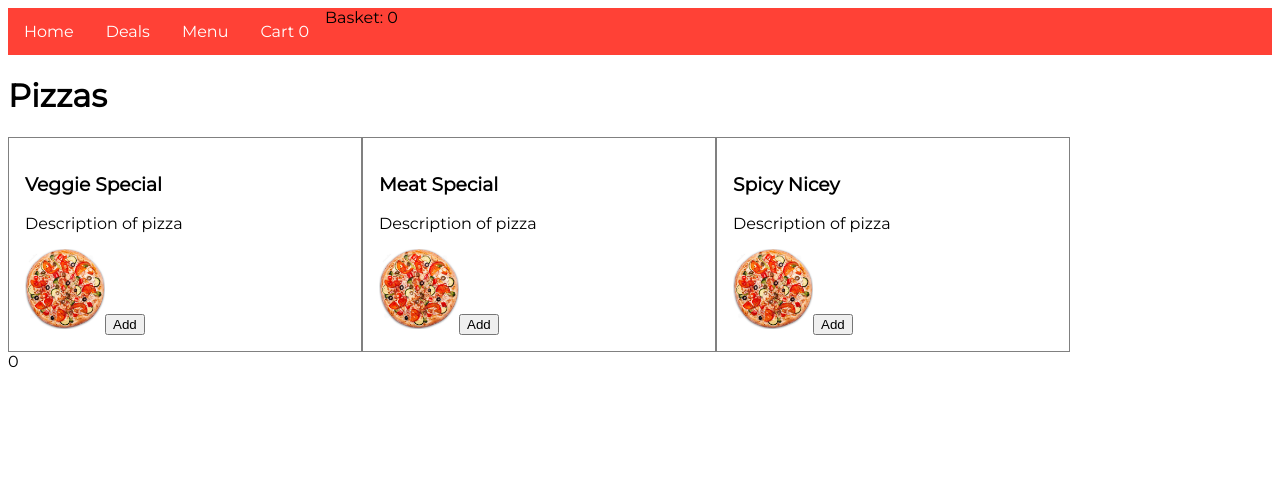
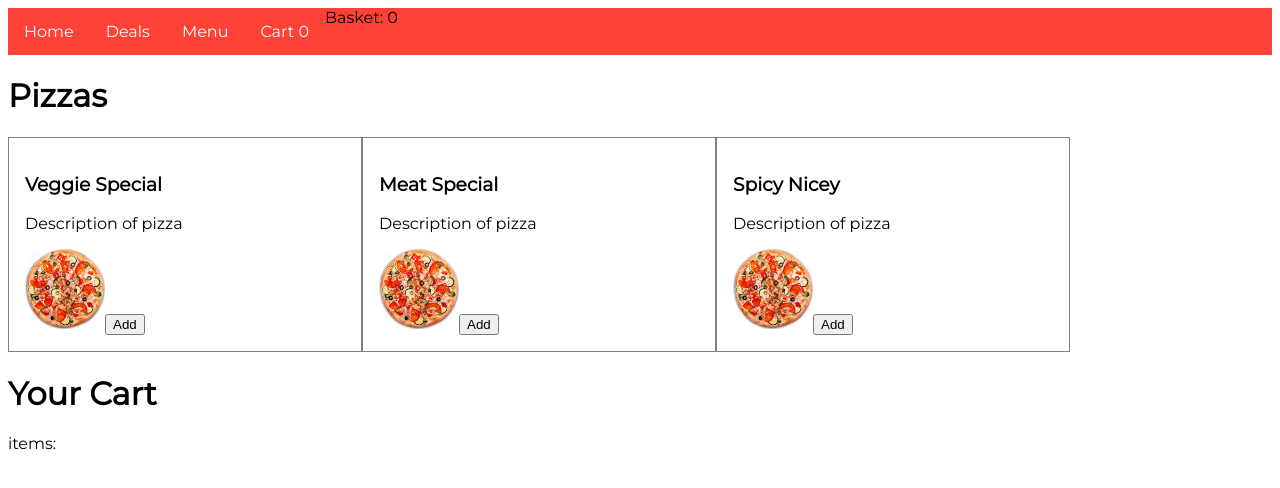
Before and after one commit to samthidny/pizza-shop, an Angular app: page /menu in a window 1280 px wide. Shown: the top 488 px of the page. Built offline with nearby package versions, Linux system fonts and the light colour scheme.

Commit message:
BehaviourSubject working

```diff
--- a/src/app/cart.component.html
+++ b/src/app/cart.component.html
@@ -1 +1,5 @@
-<p>cart works!</p>
+<h1>Your Cart</h1>
+<p>items: {{items}}</p>
+<ul *ngFor="let pizza of items">
+  <li>{{pizza.name}}</li>
+</ul>
--- a/src/app/cart.component.ts
+++ b/src/app/cart.component.ts
@@ -1,4 +1,6 @@
 import { Component, OnInit } from '@angular/core';
+import { CartService } from './cart.service';
+import { Pizza } from './pizza';
 
 @Component({
   selector: 'app-cart',
@@ -7,9 +9,24 @@ import { Component, OnInit } from '@angular/core';
 })
 export class CartComponent implements OnInit {
 
-  constructor() { }
+  items: Pizza[];
+  cartService: CartService;
+
+  constructor(cartService: CartService) {
+    this.cartService = cartService;
+    console.log('Cart constructor');
+    this.items = [];
+
+  }
 
   ngOnInit(): void {
+    console.log('Cart init');
+    this.cartService.cartUpdated$.subscribe({
+      next: () => {
+        console.log('Cart page heard update!!!! ' + this.cartService.items.length);
+        this.items = this.cartService.items;
+      }
+    });
   }
 
 }
--- a/src/app/cart.service.ts
+++ b/src/app/cart.service.ts
@@ -1,6 +1,6 @@
 import { Injectable } from '@angular/core';
 import { Pizza } from './pizza';
-import { Subject } from 'rxjs';
+import { Subject, BehaviorSubject } from 'rxjs';
 
 @Injectable({
   providedIn: 'root'
@@ -9,12 +9,12 @@ export class CartService {
 
   public items: Pizza[];
   public numItems: number;
-  public cartUpdated$: Subject<number>;
+  public cartUpdated$: BehaviorSubject<number>;
 
   constructor() {
     this.items = [];
     this.numItems = 0;
-    this.cartUpdated$ = new Subject<number>();
+    this.cartUpdated$ = new BehaviorSubject<number>(0);
   }
 
   addItem(pizza: Pizza): void {
--- a/src/app/menu.component.html
+++ b/src/app/menu.component.html
@@ -1,9 +1,3 @@
 <h1>Pizzas</h1>
 <app-pizza-list [pizzas]=pizzas (onAddItem)="addItem($event)"></app-pizza-list>
-
-{{cartService.numItems}}
-{{cartService.items}}
-
-<ul *ngFor="let pizza of items">
-  <li>{{pizza.name}}</li>
-</ul>
+<app-cart></app-cart>
```
